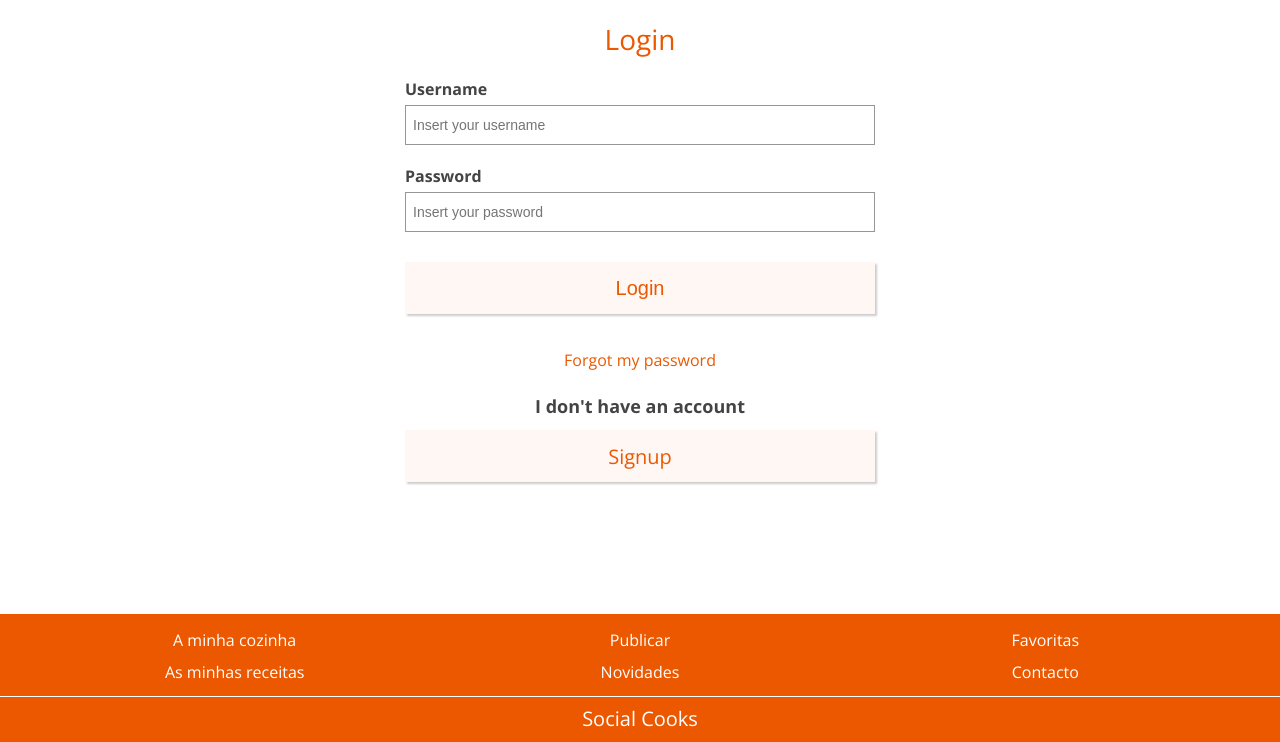
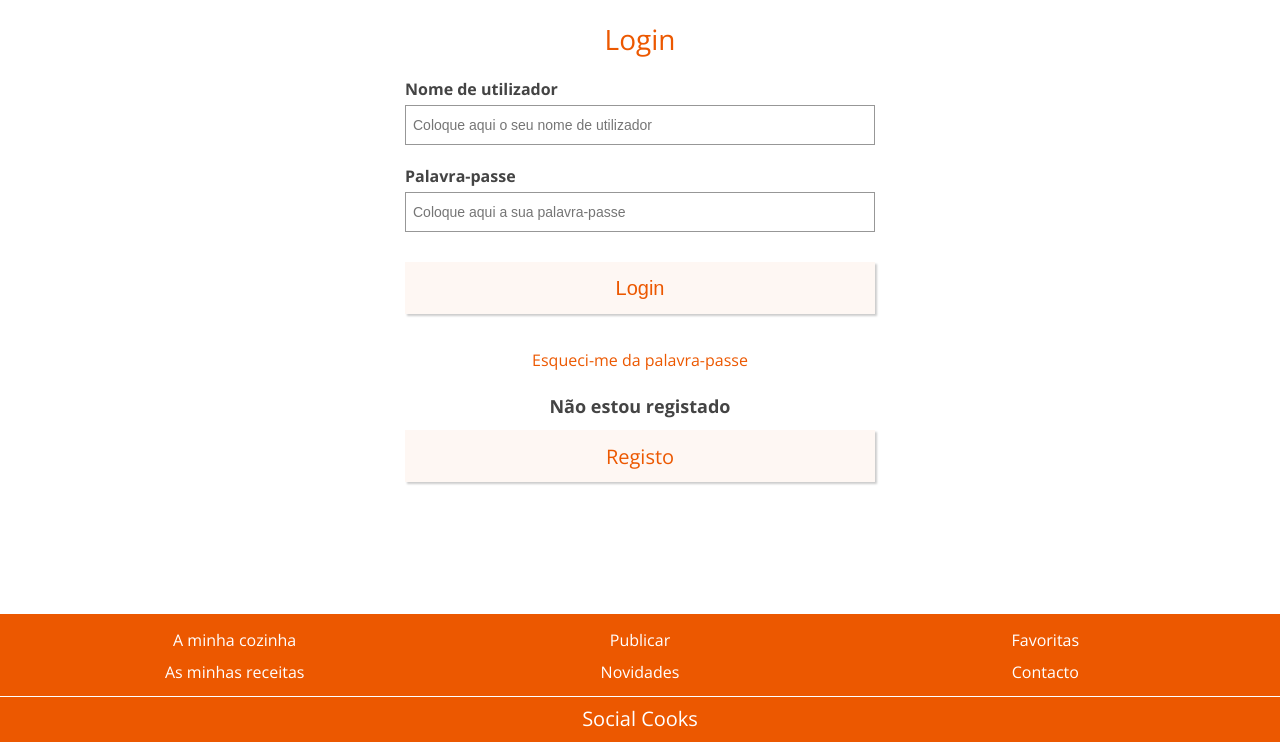
Before and after one commit to nmiguelmoura/Cook-Social, a Python web app: template www/templates/login.html in a window 1280 px wide. Shown: the part 58-800 px from the top of the page. Run offline with Jinja, Linux system fonts and the light colour scheme; the template is opened without the code that fills it, so the values that code supplies are empty.

Commit message:
Translate login.html to pt

```diff
--- a/www/templates/login.html
+++ b/www/templates/login.html
@@ -11,12 +11,12 @@
         <form method="post">
             <div class="input-labels">
                 <div class="label">
-                    <p>Username</p>
-                    <input type="text" placeholder="Insert your username" name="username" value="{{username}}">
+                    <p>Nome de utilizador</p>
+                    <input type="text" placeholder="Coloque aqui o seu nome de utilizador" name="username" value="{{username}}">
                 </div>
                 <div class="label">
-                    <p>Password</p>
-                    <input type="password" placeholder="Insert your password" name="password">
+                    <p>Palavra-passe</p>
+                    <input type="password" placeholder="Coloque aqui a sua palavra-passe" name="password">
                     <p class="error-message"> {{error_message}}</p>
                 </div>
             </div>
@@ -28,11 +28,11 @@
         </form>
     </section>
     <section class="padded-col-sm-12-12 other-options">
-        <a href="/forgotpassword" class="special-link">Forgot my password</a>
+        <a href="/forgotpassword" class="special-link">Esqueci-me da palavra-passe</a>
         <br>
-        <p class="generic-text strong-text">I don't have an account</p>
+        <p class="generic-text strong-text">Não estou registado</p>
         <div class="button-container col-sm-12-12">
-            <a href="/signup" class="button"><p>Signup</p></a>
+            <a href="/signup" class="button"><p>Registo</p></a>
         </div>
     </section>
 </div>
```
